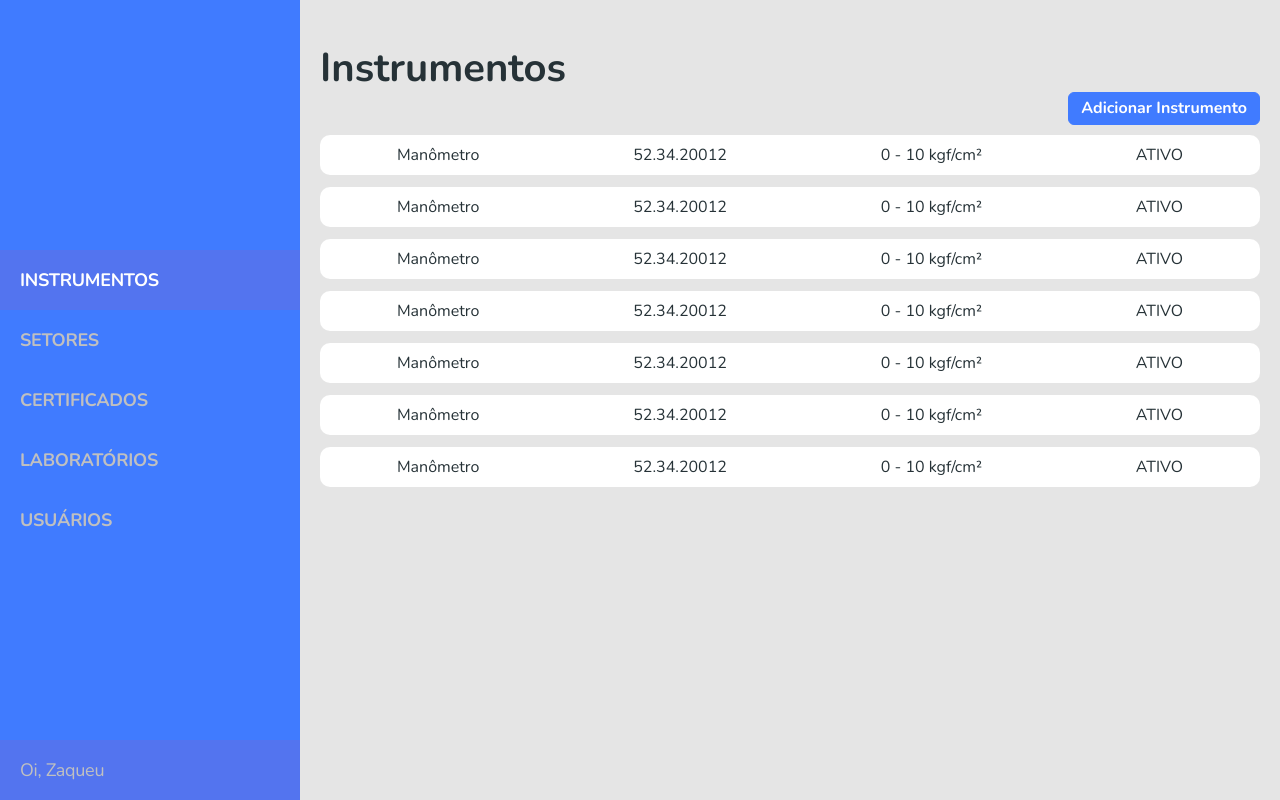
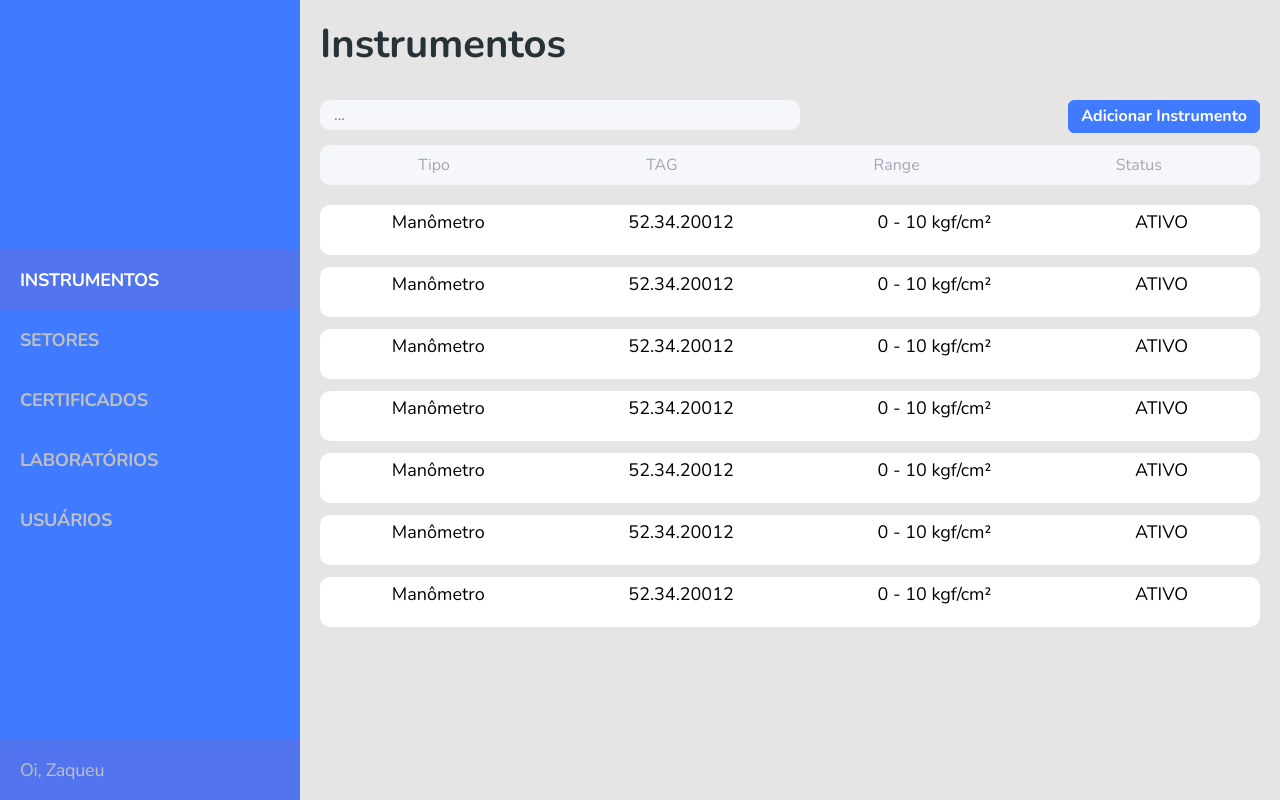
Before and after one commit to zaqueurodrigues/esmetrology, a React (Create React App) app in the folder frontweb/: page /instruments in a window 1280 px wide. Built offline with nearby package versions, Linux system fonts and the light colour scheme.

Commit message:
Search and TitleCard components

```diff
--- a/frontweb/src/App.css
+++ b/frontweb/src/App.css
@@ -19,7 +19,7 @@ a, a:hover {
 .base-card {
     display: flex;
     justify-content: space-around;
-    height: 40px;
+    height: 50px;
     align-items: center;
     box-shadow: 0 px 4px 20px rgba(0, 0, 0, 0.25);
     border-radius: 10px;
--- a/frontweb/src/components/InstrumentCard/index.tsx
+++ b/frontweb/src/components/InstrumentCard/index.tsx
@@ -8,10 +8,10 @@ type Props = {
 const InstrumentCard = ( { instrument } : Props) => {
     return (
         <div className="base-card inst-card">
-            <li>{instrument.type}</li>
-            <li>{instrument.tag}</li>
-            <li>{instrument.range}</li>
-            <li>{instrument.status}</li>
+            <p>{instrument.type}</p>
+            <p>{instrument.tag}</p>
+            <p>{instrument.range}</p>
+            <p>{instrument.status}</p>
         </div>
 
     );
--- a/frontweb/src/components/InstrumentCard/styles.css
+++ b/frontweb/src/components/InstrumentCard/styles.css
@@ -1,5 +1,6 @@
-li {
-    list-style-type: none;
+p {
+    color: #000;
+    font-size: 18px;
 }
 
 .inst-card {
--- /dev/null
+++ b/frontweb/src/components/Search/index.tsx
@@ -0,0 +1,12 @@
+import './styles.css';
+
+
+const Search = () => {
+    return (
+        <div>
+           <input type="text" placeholder="..."></input>
+        </div>
+    );
+}
+
+export default Search;
--- /dev/null
+++ b/frontweb/src/components/Search/styles.css
@@ -0,0 +1,8 @@
+input {
+    background-color: #F5F7FB;
+    width: 480px;
+    height: 30px;
+    border-radius: 10px;
+    border-color: transparent;
+    padding: 12px;
+}
--- /dev/null
+++ b/frontweb/src/components/TitleCard/index.tsx
@@ -0,0 +1,15 @@
+import './styles.css';
+
+
+const TitleCard = () => {
+    return (
+        <div className="base-card title-card">
+           <li>Tipo</li>
+           <li>TAG</li>
+           <li>Range</li>
+           <li>Status</li>
+        </div>
+    );
+}
+
+export default TitleCard;
--- /dev/null
+++ b/frontweb/src/components/TitleCard/styles.css
@@ -0,0 +1,10 @@
+li {
+    list-style-type: none;
+    color: #A3A7B4;
+}
+
+.title-card {
+    height: 40px;
+    background-color: #F5F7FB;
+    margin-bottom: 12px;
+}
--- a/frontweb/src/pages/Instrument/index.tsx
+++ b/frontweb/src/pages/Instrument/index.tsx
@@ -1,5 +1,7 @@
 import ButtonBase from "components/ButtonBase";
 import InstrumentCard from "components/InstrumentCard";
+import Search from "components/Search";
+import TitleCard from "components/TitleCard";
 import { Instrument } from "types/instrument";
 import './styles.css';
 
@@ -23,14 +25,16 @@ const InstrumentPage = () => {
 
 
     return (
-        <div className="my-4">
-
-            <div>
-                <h1>Instrumentos</h1>
+        <div>
+            <div className="head-content">
+                <div className="title">
+                    <h1>Instrumentos</h1>
+                </div>
                 <div className="middle-head-content">
-                    <h1></h1>
+                    <Search />
                     <ButtonBase text="Adicionar Instrumento" />
                 </div>
+                <TitleCard />
             </div>
 
             <div>
--- a/frontweb/src/pages/Instrument/styles.css
+++ b/frontweb/src/pages/Instrument/styles.css
@@ -1,5 +1,13 @@
+.title {
+    margin-bottom: 32px;
+}
+
+.head-content {
+    margin-bottom: 20px;
+}
+
 .middle-head-content {
     display: flex;
     justify-content: space-between;
-    margin-bottom: 10px;
+    margin-bottom: 12px;
 }
```
